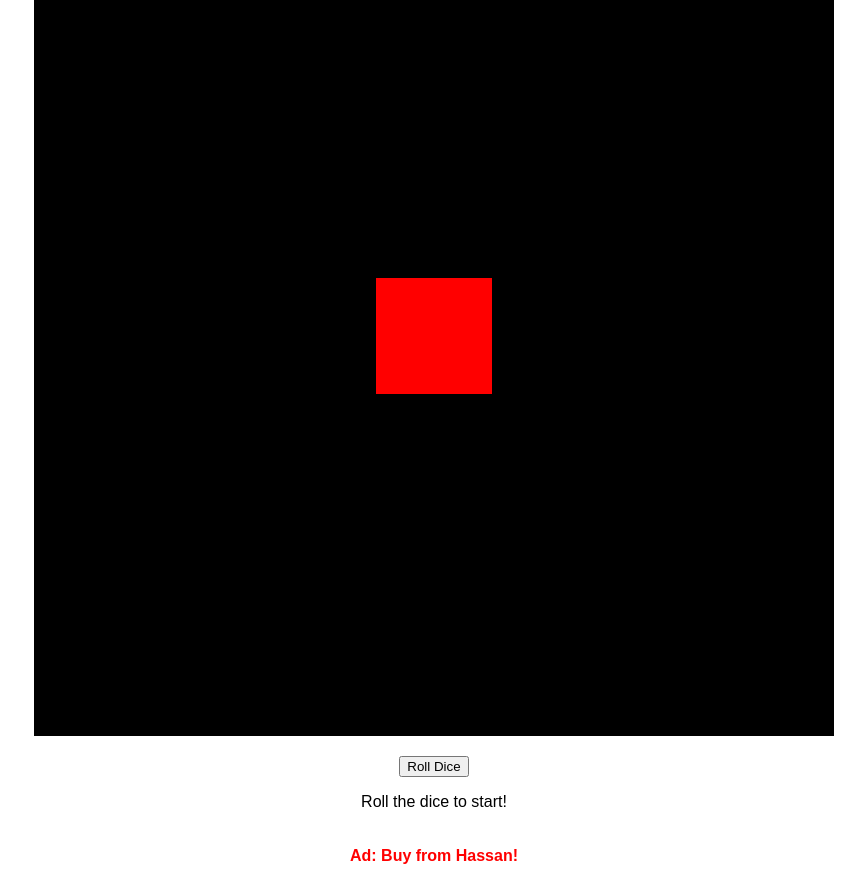
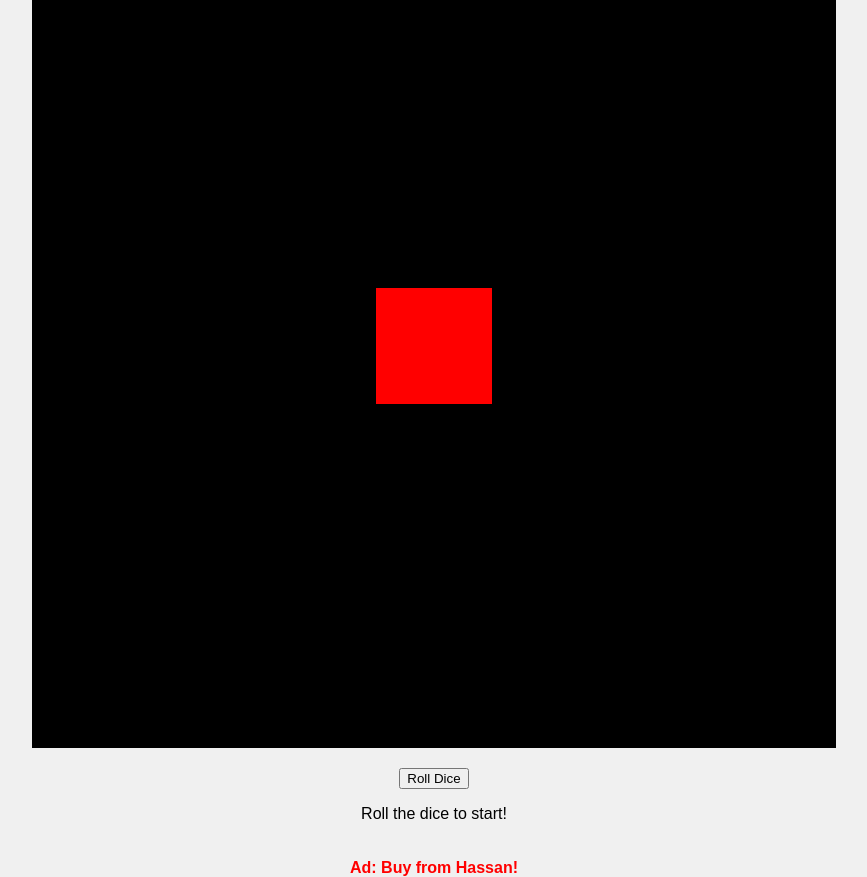
Before and after one commit to aashiq11-gamer/Ludo, a plain HTML site: page index.html in a window 1280 px wide. Shown: the whole page, without its empty margins (206-1073 px from the left). Drawn offline with nearby package versions, Linux system fonts and the light colour scheme.

Commit message:
Update styles.css

```diff
--- a/styles.css
+++ b/styles.css
@@ -6,12 +6,12 @@ body {
   justify-content: center;
   height: 100vh;
   margin: 0;
+  background-color: #f0f0f0;
 }
 
-#threejs-frame {
-  width: 600px;
-  height: 600px;
+#ludoCanvas {
   border: 2px solid black;
+  margin-top: 20px;
 }
 
 #rollDice {
```
